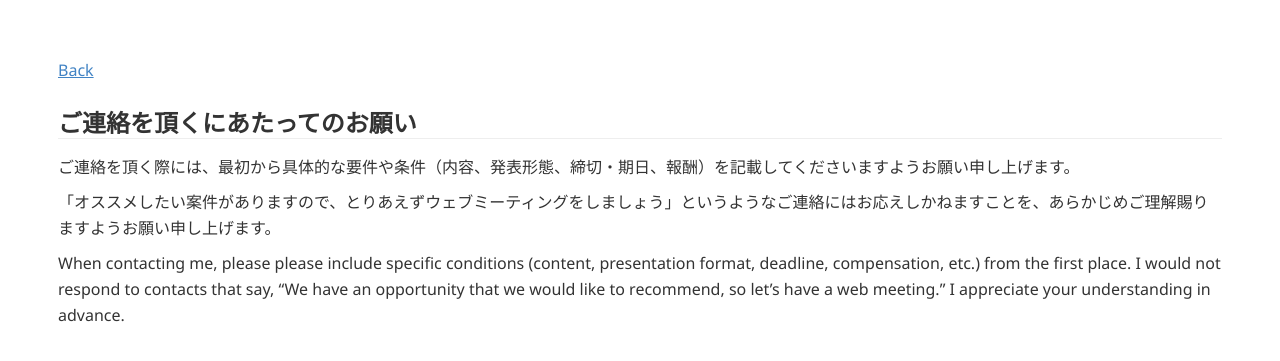
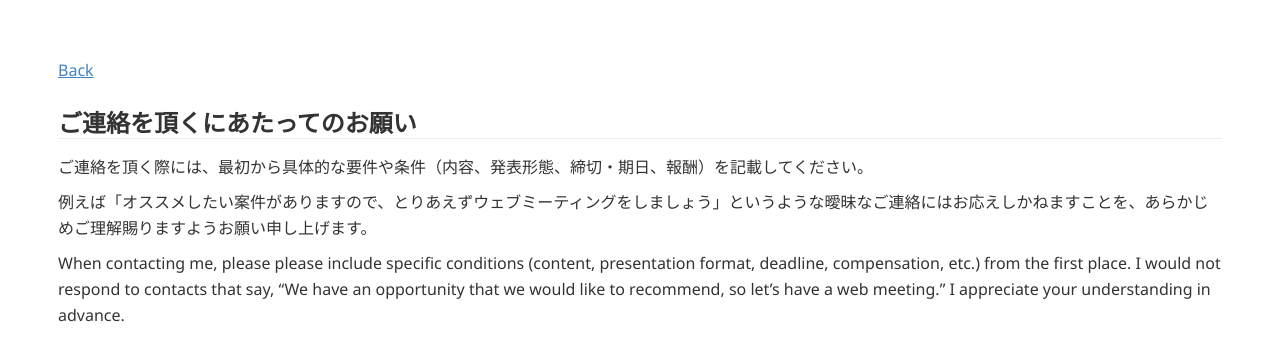
Before and after one commit to tnitoh/tnitoh.github.io, a Jekyll site: the page built from contact_note.md, in a window 1280 px wide. Shown: the top 361 px of the page. Built offline with Jekyll 4.4.1, drawn with Linux system fonts in a browser that asks for light colours; Markdown is read by kramdown in place of the engine named in the settings.

Commit message:
Update contact_note.md

```diff
--- a/contact_note.md
+++ b/contact_note.md
@@ -7,8 +7,8 @@ title: Toshihide Itoh
 
 ## ご連絡を頂くにあたってのお願い
 
-ご連絡を頂く際には、最初から具体的な要件や条件（内容、発表形態、締切・期日、報酬）を記載してくださいますようお願い申し上げます。<br>
+ご連絡を頂く際には、最初から具体的な要件や条件（内容、発表形態、締切・期日、報酬）を記載してください。<br>
 
-「オススメしたい案件がありますので、とりあえずウェブミーティングをしましょう」というようなご連絡にはお応えしかねますことを、あらかじめご理解賜りますようお願い申し上げます。
+例えば「オススメしたい案件がありますので、とりあえずウェブミーティングをしましょう」というような曖昧なご連絡にはお応えしかねますことを、あらかじめご理解賜りますようお願い申し上げます。
 
 When contacting me, please please include specific conditions (content, presentation format, deadline, compensation, etc.) from the first place. I would not respond to contacts that say, "We have an opportunity that we would like to recommend, so let's have a web meeting." I appreciate your understanding in advance.
```
